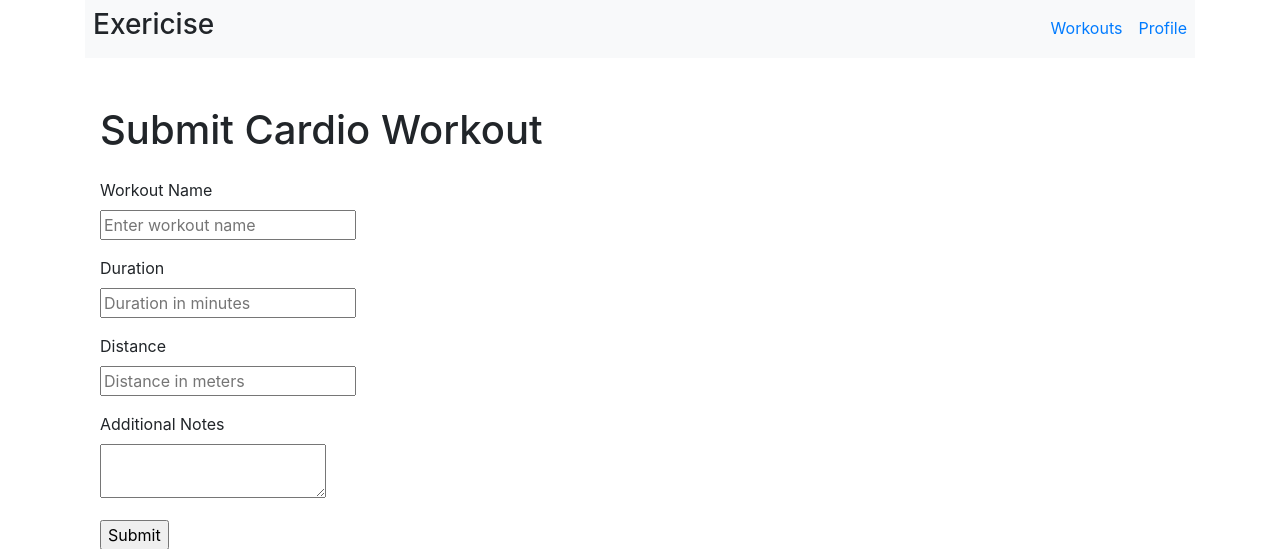
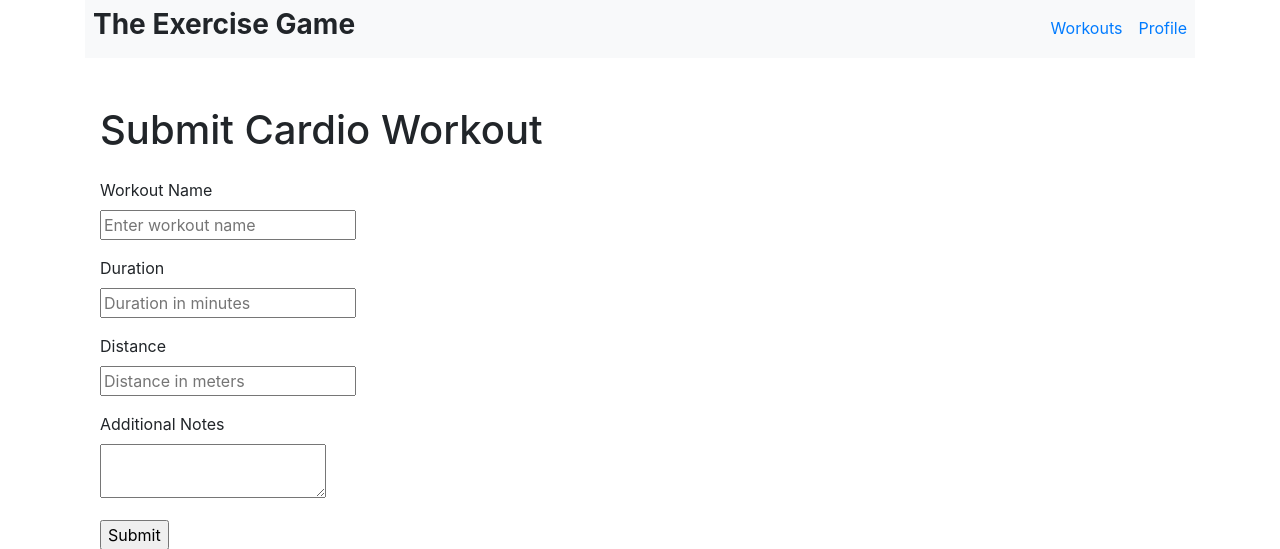
Before and after one commit to robbieowens15/UVA_CS_3240_Project, a Django app: page /exercise_gamification/workouts/cardio_workout/ in a window 1280 px wide. Shown: the top 549 px of the page. Run offline with Django 4.2, Linux system fonts and the light colour scheme; the visitor is signed in with stand-in values (Sample User, id 1); parts of the project's set-up code (start-up, migrations or seed data) failed here and were passed over; some libraries are stand-ins or nearby versions.

Commit message:
update nav

```diff
--- a/exercise_gamification/templates/exercise_gamification/base.html
+++ b/exercise_gamification/templates/exercise_gamification/base.html
@@ -8,7 +8,7 @@
 
 <body class="container-lg">
     <header class="bg-light mb-5 d-flex justify-content-between p-2 align-items-baseline" >
-        <h3>Exericise</h3>
+        <h3><b>The Exercise Game</b></h3>
         <div class="d-flex align-items-center">
             <a href="{% url 'exercise_gamification:workouts' %}" class="mr-3">Workouts</a>
             <a href= "{% url 'exercise_gamification:profile' %}">Profile</a>
```
